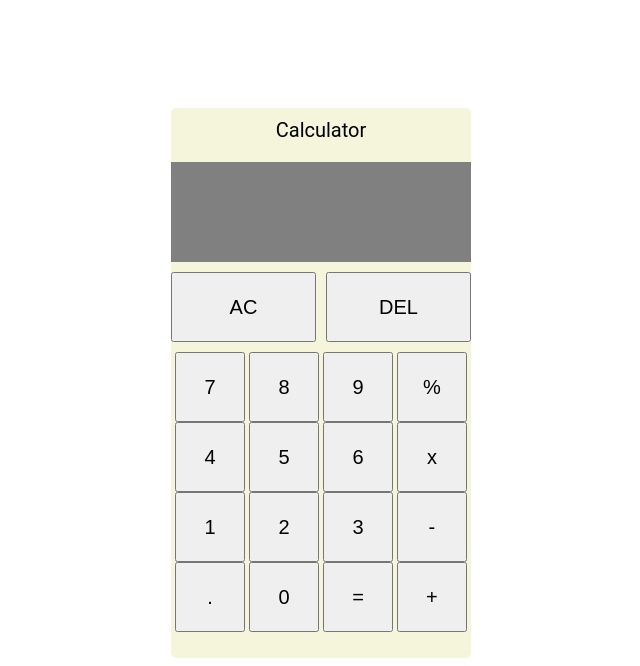
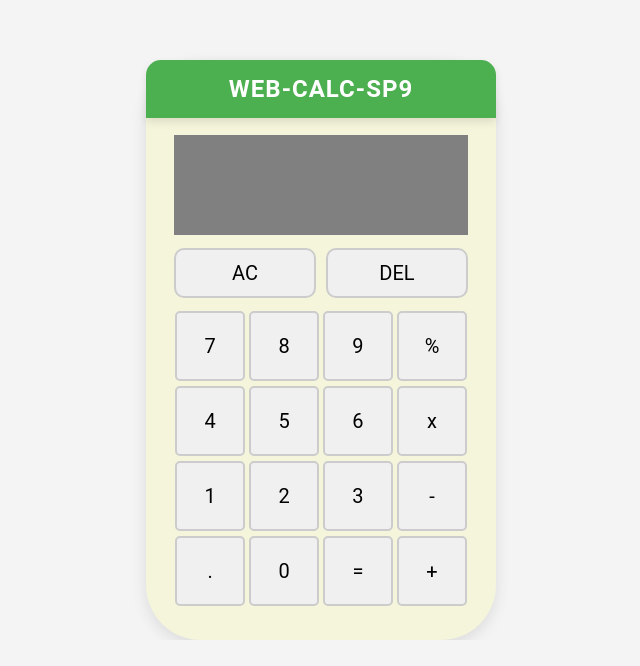
Before and after one commit to Borrispooman/Calculator, a plain HTML site: page index.html in a window 1280 px wide. Shown: the part 200-866 px from the top of the page, without its empty margins (319-959 px from the left). After the commit the page ends 840 px from the top, so only its background shows below. Drawn offline with Linux system fonts and the light colour scheme.

Commit message:
css tweaks - nicer UI

```diff
--- a/index.html
+++ b/index.html
@@ -11,7 +11,7 @@
         <div class="calc-container">
             <div class="calc">
                 <div class = "calc-header">
-                    <div>Calculator</div>
+                    <div>Web-Calc-SP9</div>
                 </div>
                 <div class="calc-terminal">
                     <div class="terminal-text"></div>
--- a/styles.css
+++ b/styles.css
@@ -3,53 +3,76 @@
 
 * {
     box-sizing: border-box;
+
+    font-family: 'Roboto', sans-serif;
 }
 
 
+body {
+    height: 100vh;
+    display: flex;
+    justify-content: center;
+    align-items: center;
+    margin: 0;
+    background-color: #f4f4f4;
+}
 
 .calc-container {
     display: flex;
     justify-content: center;
+    align-items: center;
+    height: 100%;
 }
-
-body {
-    font-family: 'Roboto', sans-serif;
-  }
-
 
 
 
 
 .calc {
+    box-shadow: 0 5px 15px rgba(0, 0, 0, 0.1);
+}
+
+.calc {
     display: flex;
     flex-direction: column;
     gap: 10px;
+    align-items: center;
+    width: 350px;
+    height: 580px;
+    margin-top: 300px;
+    background-color: beige;
+    border-radius: 55px;
+    padding: 0px;
 
-    align-items: center;
 
-    width: 300px;
-    height: 550px;
-
-    margin-top: 300px;
-
-    background-color: beige;
-
-    border-radius: 5px;
 }
 
 .calc-header {
-    padding: 10px;
+    padding: 15px 0;
     display: flex;
+    justify-content: center;
     align-items: center;
-
-    font-size: 20px;
+    background-color: #4caf50;
+    color: white;
+    font-size: 24px;
+    font-weight: bold;
+    border-radius: 15px 15px 0 0;
+    box-shadow: 0 4px 8px rgba(0, 0, 0, 0.1);
+    width: 100%;
+    box-sizing: border-box;
 }
 
+.calc-header div {
+    text-transform: uppercase;
+    letter-spacing: 1px;
+    padding: 0 10px;
+    text-align: center;
+}
 .calc-terminal {
     background-color:grey;
-    width: 100%;
+    width: 84%;
     height: 100px;
     padding: 10px;
+    margin-top: 7px;
 
     display: flex;
     justify-content: right;
@@ -65,6 +88,7 @@ body {
     justify-content: flex-end;
     align-items: center;
     text-align: right;
+    font-size: 20px;
 
     width: 100%;
     overflow-x: auto;
@@ -78,13 +102,23 @@ body {
 .clear-delete-container {
     display: flex;
 
-    width: 100%;
+    width: 84%;
     gap: 10px;
     justify-content: space-around;
+    margin-top: 3px;
+    margin-bottom: 3px;
+
 }
 
 #clearDel {
     flex-grow: 1;
+
+    border-radius: 10px;
+    border-style: solid;
+
+    height: 50px;
+    width: 50px;
+
 
 }
 
@@ -101,10 +135,28 @@ body {
 
 .main-grid {
     width: fit-content;
+    display: flex;
+    flex-direction: column ;
+    justify-content: space-around;
+    gap: 5px;
 }
 
 button {
     width: 70px;
     height: 70px;
     font-size: 20px;
+    border-radius: 5px;
+    background-color: #f0f0f0;
+    border: 2px solid #ccc;
+    transition: all 0.2s ease-in-out;
 }
+
+button:hover {
+    background-color: #e0e0e0;
+    transform: scale(1.05); /* Slight scale up */
+}
+
+button:active {
+    background-color: #d0d0d0;
+    transform: scale(1); /* No shrinking, keep it the same size */
+}
```
